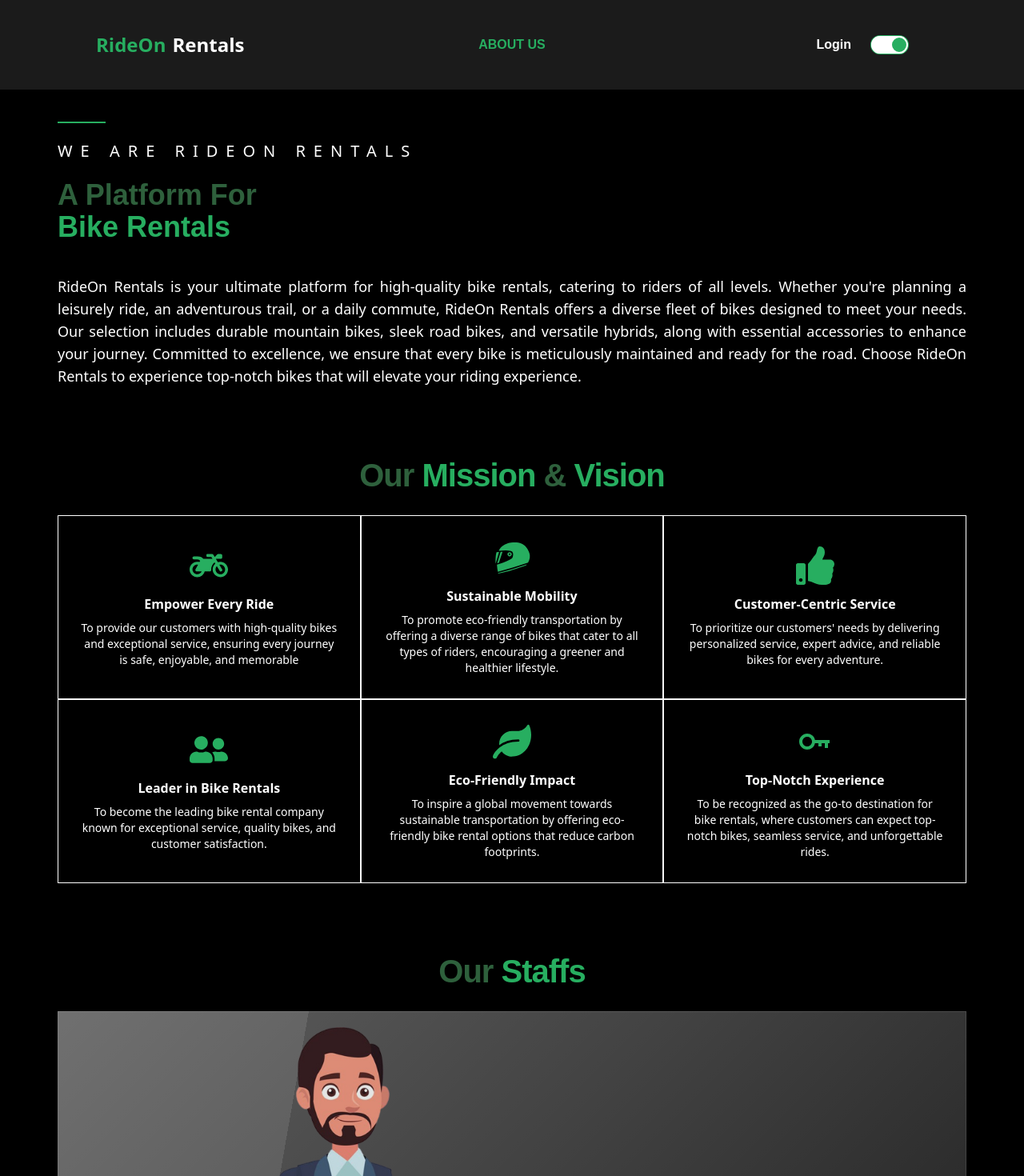
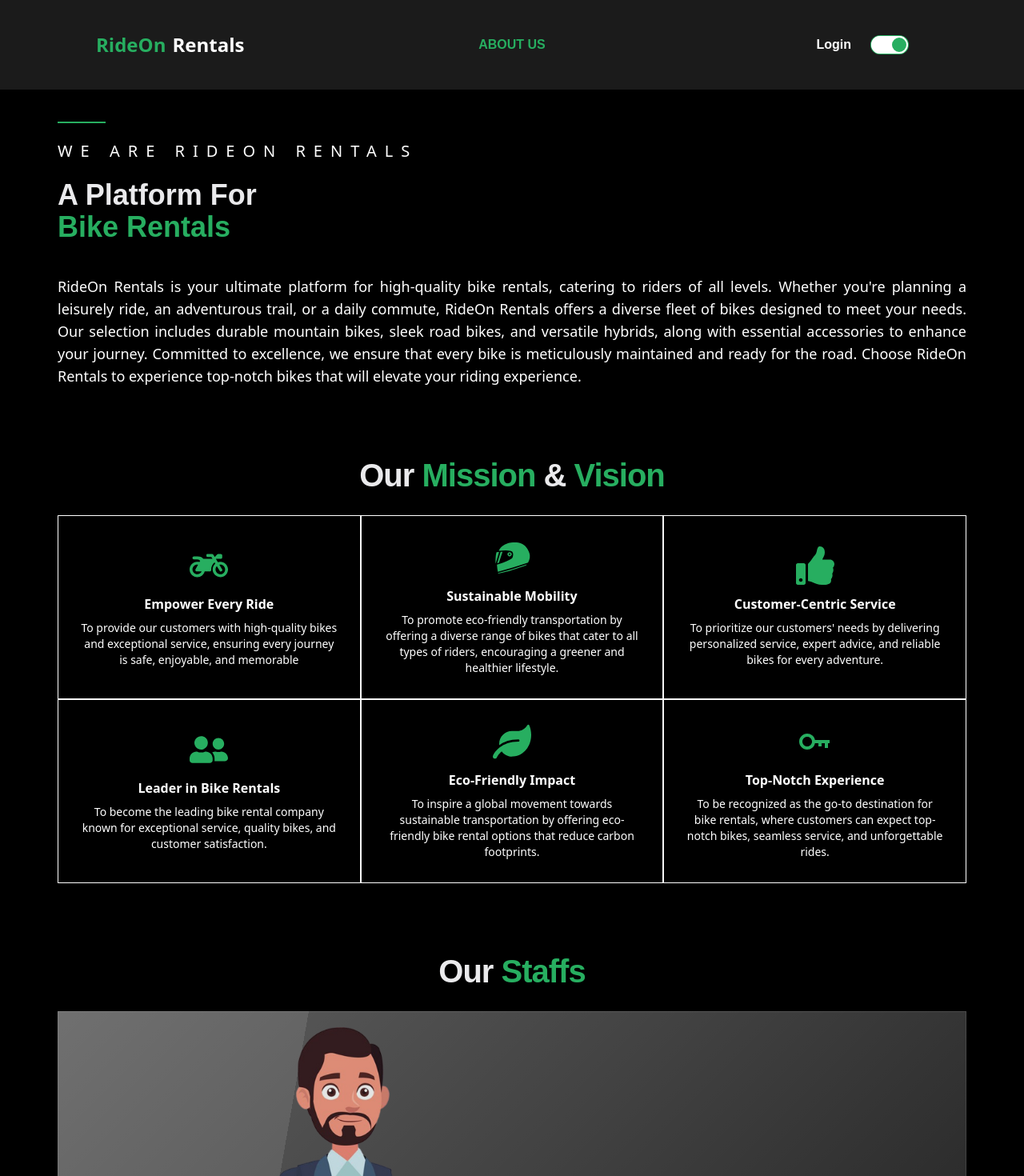
Before and after one commit to Bahauddin-Fahad/Bike-Rental-Client, a React (Vite) app: page /about in a window 1280 px wide. Shown: the top 1470 px of the page at 80% size. Built offline with nearby package versions, Linux system fonts and the light colour scheme.

Commit message:
minor corrections

```diff
--- a/src/components/layout/DashboardSidebar.tsx
+++ b/src/components/layout/DashboardSidebar.tsx
@@ -71,15 +71,14 @@ const DashboardSidebar = () => {
             aria-label="close sidebar"
             className="drawer-overlay"
           ></label>
-          <div className="menu p-4 w-52 md:w-72 min-h-full bg-secondary dark:bg-primary">
-            <div className="space-y-6">
+          <div className="menu p-4 :w-60 md:w-72 min-h-full bg-secondary dark:bg-primary">
+            <div className="space-y-2 lg:space-y-6">
               <div className="mb-5">
                 <Link to={"/"} className="xl:text-2xl space-x-2">
                   <span className="text-accent font-semibold">RideOn</span>
                   <span>Rentals</span>
                 </Link>
               </div>
-
               <div id="profile" className="space-y-3">
                 <img
                   src={
--- a/src/components/modals/BikeModal.tsx
+++ b/src/components/modals/BikeModal.tsx
@@ -326,9 +326,7 @@ const BikeModal = ({ bike, setBike, setModalType }: any) => {
                 ) : (
                   <label className="cursor-pointer bg-secondary w-[100px] h-[75px] rounded-[10px] flex flex-col justify-center items-center gap-1">
                     <MdOutlineAddPhotoAlternate className="text-black h-7 w-7" />
-                    <p className="font-[roboto] text-xs text-black">
-                      Add Photo
-                    </p>
+                    <p className="text-xs text-black">Add Photo</p>
                     <input
                       type="file"
                       accept="image/*"
--- a/src/components/profile/UpdateProfile.tsx
+++ b/src/components/profile/UpdateProfile.tsx
@@ -170,7 +170,7 @@ const UpdateProfile = ({ loadedUser }: Tprops) => {
               ) : (
                 <label className="cursor-pointer bg-secondary w-[100px] h-[75px] rounded-[10px] flex flex-col justify-center items-center gap-1">
                   <MdOutlineAddPhotoAlternate className="text-black h-7 w-7" />
-                  <p className="font-[roboto] text-xs text-black">Add Photo</p>
+                  <p className="text-xs text-black">Add Photo</p>
 
                   <input
                     type="file"
--- a/src/components/ui/WheelOfPrize..tsx
+++ b/src/components/ui/WheelOfPrize..tsx
@@ -71,7 +71,7 @@ const WheelOfPrize = () => {
       <button
         onClick={spinWheel}
         disabled={isSpinning || copied}
-        className="btn btn-accent spin-button"
+        className="btn btn-accent spin-button text-white"
       >
         {isSpinning ? "Spinning..." : "Spin the Wheel"}
       </button>
--- a/src/pages/AboutUs/Header.tsx
+++ b/src/pages/AboutUs/Header.tsx
@@ -5,7 +5,7 @@ const Header = () => {
       <h1 className="uppercase my-5 xl:text-[20px] tracking-[10px]">
         We are RideOn Rentals
       </h1>
-      <h1 className="font-vietnam-bold text-[#2E603C] text-[20px] xl:text-4xl my-4">
+      <h1 className="font-vietnam-bold text-primary dark:text-secondary text-[20px] xl:text-4xl my-4">
         A Platform For <br />
         <span className="text-accent">Bike Rentals</span>
       </h1>
--- a/src/pages/AboutUs/JourneyAchievements.tsx
+++ b/src/pages/AboutUs/JourneyAchievements.tsx
@@ -12,7 +12,7 @@ const JourneyAchievements = () => {
   return (
     <div className="space-y-5">
       <div className="max-w-xl mx-auto">
-        <h1 className="font-vietnam-bold text-[#2E603C] text-[20px] xl:text-[40px] 2xl:text-[55px] text-center tracking-tight ">
+        <h1 className="font-vietnam-bold text-primary dark:text-secondary text-[20px] xl:text-[40px] 2xl:text-[55px] text-center tracking-tight ">
           Our <span className="text-accent">Journey</span> &{" "}
           <span className="text-accent">Achievements</span>
         </h1>
--- a/src/pages/AboutUs/Missions.tsx
+++ b/src/pages/AboutUs/Missions.tsx
@@ -11,7 +11,7 @@ const Missions = () => {
   return (
     <div className="space-y-5">
       <div className="max-w-xl mx-auto">
-        <h1 className="font-vietnam-bold text-[#2E603C] text-[20px] xl:text-[40px] 2xl:text-[55px] text-center tracking-tight ">
+        <h1 className="font-vietnam-bold text-primary dark:text-secondary text-[20px] xl:text-[40px] 2xl:text-[55px] text-center tracking-tight ">
           Our <span className="text-accent">Mission</span> &{" "}
           <span className="text-accent">Vision</span>
         </h1>
--- a/src/pages/AboutUs/Staffs.tsx
+++ b/src/pages/AboutUs/Staffs.tsx
@@ -21,7 +21,7 @@ const Staffs = () => {
   return (
     <div className="space-y-5">
       <div className="max-w-lg mx-auto">
-        <h1 className="font-vietnam-bold text-[#2E603C] text-[20px] xl:text-[40px] 2xl:text-[55px] text-center tracking-tight ">
+        <h1 className="font-vietnam-bold text-primary dark:text-secondary text-[20px] xl:text-[40px] 2xl:text-[55px] text-center tracking-tight ">
           Our <span className="text-accent">Staffs</span>
         </h1>
       </div>
--- a/src/pages/Login/Login.tsx
+++ b/src/pages/Login/Login.tsx
@@ -53,7 +53,7 @@ const Login = () => {
       <h1 className="text-white font-vietnam-bold text-[6.27vw] hidden xs:flex justify-center items-center w-full bg-[#2E603C] p-5 md:p-10">
         RideOn
       </h1>
-      <div className="bg-white h-full text-[#2E603C] font-satoshi text-xl font-[roboto] flex justify-center items-center px-3 py-5 md:px-10 md:py-9">
+      <div className="bg-white h-full text-[#2E603C] font-satoshi text-xl flex justify-center items-center px-3 py-5 md:px-10 md:py-9">
         <div className="w-full sm:w-2/3 md:w-1/2 max-w-lg space-y-4">
           <p className="font-vietnam-bold">Sign in with</p>
           <form onSubmit={handleSubmit(onSubmit)}>
--- a/src/pages/Signup/Signup.tsx
+++ b/src/pages/Signup/Signup.tsx
@@ -48,7 +48,7 @@ const Signup = () => {
       <div className="order-2 text-white font-vietnam-bold text-[6.27vw] hidden xs:flex justify-center items-center w-full bg-[#2E603C] p-5 md:p-10">
         RideOn
       </div>
-      <div className="order-1 bg-white h-full text-[#2E603C] text-xl font-font-satoshi flex justify-center items-center px-3 py-5 md:px-10 md:py-9">
+      <div className="order-1 bg-white h-full text-[#2E603C] text-xl font-satoshi flex justify-center items-center px-3 py-5 md:px-10 md:py-9">
         <div className="w-full sm:w-2/3 md:w-1/2 max-w-lg space-y-4">
           <p className="font-vietnam-bold">Sign up with</p>
           <form onSubmit={handleSubmit(onSubmit)}>
```
